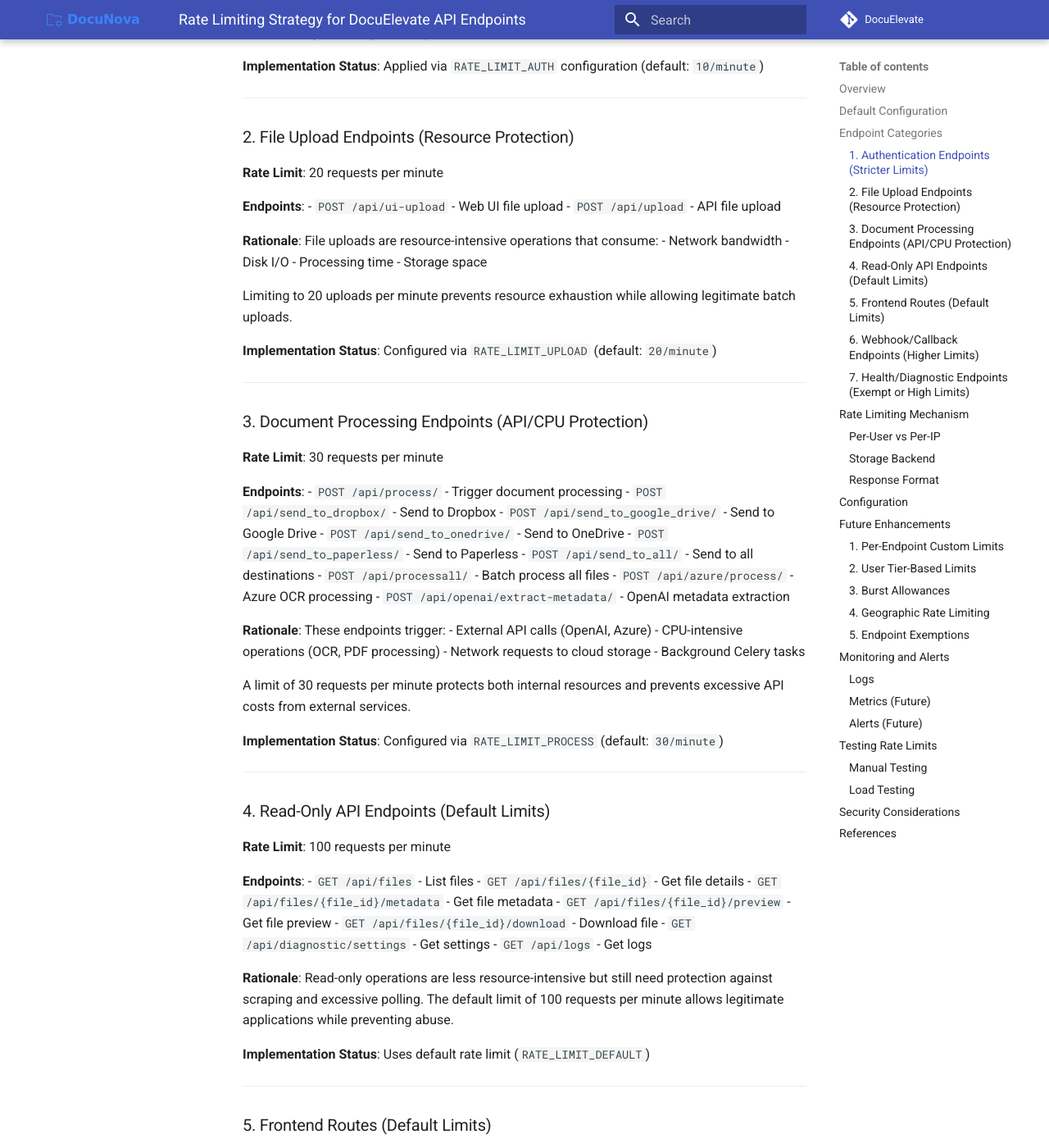
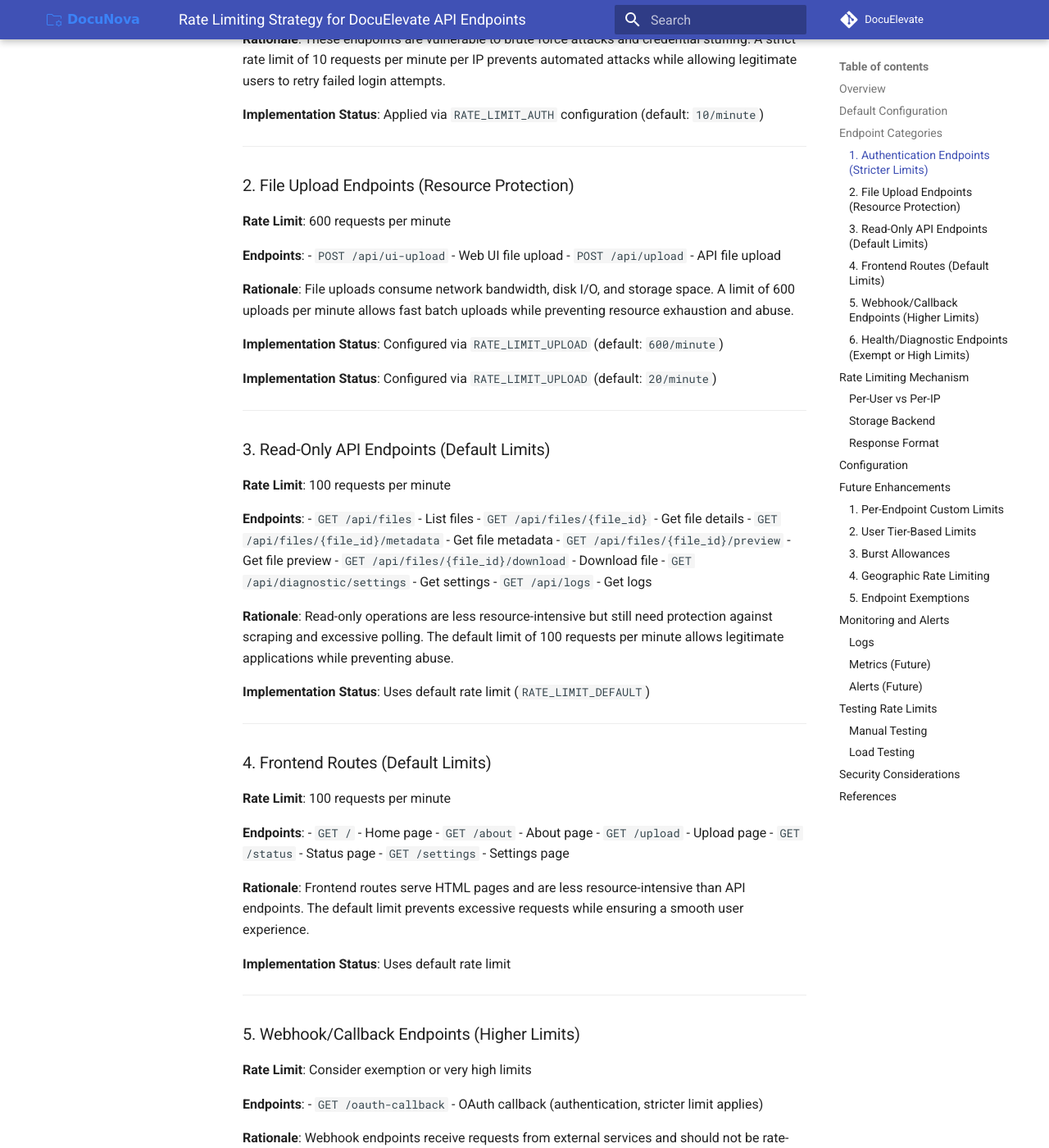
Before and after one commit to christianlouis/DocuElevate, an MkDocs documentation site: the page built from docs/RateLimitingStrategy.md, in a window 1280 px wide and 1400 px high, scrolled down 1043 px. Shown: the whole window at 82% size. Built offline with MkDocs 1.6.1 and Material for MkDocs 9.7.7, drawn with Linux system fonts in a browser that asks for light colours; comment, search, counter and statistics services are not loaded; some of the changed text lies outside the part shown.

Commit message:
feat: Adjust rate limits per feedback - increase uploads to 600/minute, remove processing limit
Co-authored-by: christianlouis <361235+christianlouis@users.noreply.github.com>

```diff
--- a/docs/RateLimitingStrategy.md
+++ b/docs/RateLimitingStrategy.md
@@ -11,9 +11,10 @@ DocuElevate implements rate limiting using [SlowAPI](https://github.com/laurents
 All API endpoints are protected with a default rate limit unless explicitly exempted or configured otherwise:
 
 - **Default**: 100 requests per minute per IP/user
-- **File Upload**: 20 requests per minute (resource-intensive)
-- **Document Processing**: 30 requests per minute (CPU/API-intensive)
+- **File Upload**: 600 requests per minute per IP/user
 - **Authentication**: 10 requests per minute (brute force protection)
+
+**Note**: Document processing endpoints use built-in queue throttling via Celery to control processing rates and prevent upstream API overloads. No additional API-level rate limit is configured for processing endpoints.
 
 ## Endpoint Categories
 
@@ -35,52 +36,21 @@ All API endpoints are protected with a default rate limit unless explicitly exem
 
 ### 2. File Upload Endpoints (Resource Protection)
 
-**Rate Limit**: 20 requests per minute
+**Rate Limit**: 600 requests per minute
 
 **Endpoints**:
 - `POST /api/ui-upload` - Web UI file upload
 - `POST /api/upload` - API file upload
 
-**Rationale**: File uploads are resource-intensive operations that consume:
-- Network bandwidth
-- Disk I/O
-- Processing time
-- Storage space
+**Rationale**: File uploads consume network bandwidth, disk I/O, and storage space. A limit of 600 uploads per minute allows fast batch uploads while preventing resource exhaustion and abuse.
 
-Limiting to 20 uploads per minute prevents resource exhaustion while allowing legitimate batch uploads.
+**Implementation Status**: Configured via `RATE_LIMIT_UPLOAD` (default: `600/minute`)
 
 **Implementation Status**: Configured via `RATE_LIMIT_UPLOAD` (default: `20/minute`)
 
 ---
 
-### 3. Document Processing Endpoints (API/CPU Protection)
-
-**Rate Limit**: 30 requests per minute
-
-**Endpoints**:
-- `POST /api/process/` - Trigger document processing
-- `POST /api/send_to_dropbox/` - Send to Dropbox
-- `POST /api/send_to_google_drive/` - Send to Google Drive
-- `POST /api/send_to_onedrive/` - Send to OneDrive
-- `POST /api/send_to_paperless/` - Send to Paperless
-- `POST /api/send_to_all/` - Send to all destinations
-- `POST /api/processall/` - Batch process all files
-- `POST /api/azure/process/` - Azure OCR processing
-- `POST /api/openai/extract-metadata/` - OpenAI metadata extraction
-
-**Rationale**: These endpoints trigger:
-- External API calls (OpenAI, Azure)
-- CPU-intensive operations (OCR, PDF processing)
-- Network requests to cloud storage
-- Background Celery tasks
-
-A limit of 30 requests per minute protects both internal resources and prevents excessive API costs from external services.
-
-**Implementation Status**: Configured via `RATE_LIMIT_PROCESS` (default: `30/minute`)
-
----
-
-### 4. Read-Only API Endpoints (Default Limits)
+### 3. Read-Only API Endpoints (Default Limits)
 
 **Rate Limit**: 100 requests per minute
 
@@ -129,7 +99,7 @@ A limit of 30 requests per minute protects both internal resources and prevents
 
 ---
 
-### 7. Health/Diagnostic Endpoints (Exempt or High Limits)
+### 6. Health/Diagnostic Endpoints (Exempt or High Limits)
 
 **Rate Limit**: Potentially exempt for monitoring
 
```
Also changed, not shown: other parts of docs/RateLimitingStrategy.md (+2 -2 lines), docs/API.md (+4 -4 lines), docs/ConfigurationGuide.md (+7 -10 lines), 2 other files.
